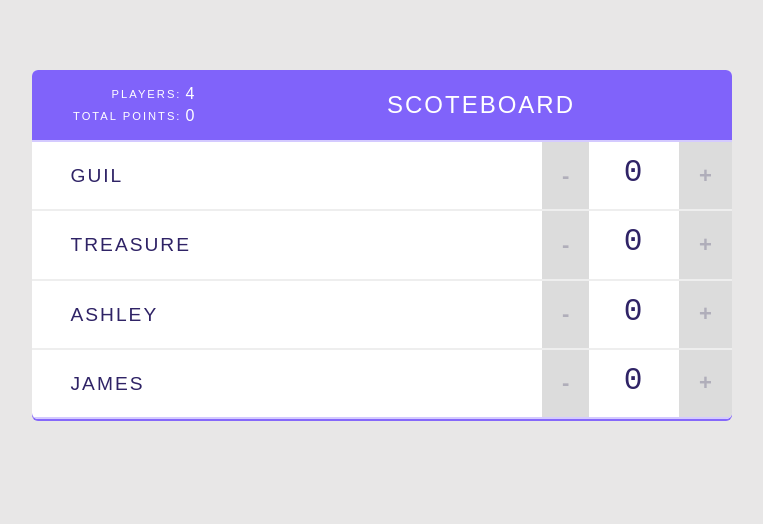
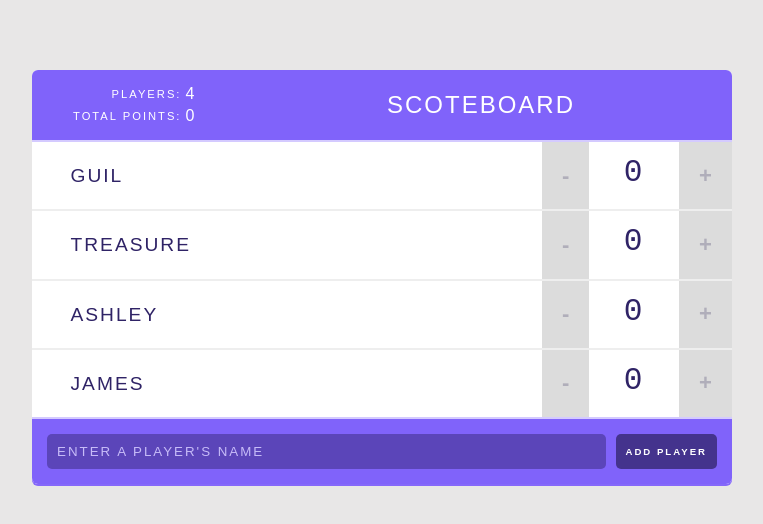
Before and after one commit to FanFunKat/Playground, a React (Vite) app in the folder 24th_challenge/my-app/: page / in a window 1280 px wide. Shown: the top 524 px of the page, without its empty margins (258-1021 px from the left). Built offline with nearby package versions, Linux system fonts and the light colour scheme.

Commit message:
Added form 'Add Player'

```diff
--- a/24th_challenge/my-app/src/App.jsx
+++ b/24th_challenge/my-app/src/App.jsx
@@ -1,6 +1,7 @@
 import { useState } from 'react';
 import { Header } from './components/Header';
 import { Player } from './components/Player';
+import { AddPlayerForm } from './components/AddPlayerForm';
 
 export function App() {
   const [players, setPlayers] = useState([
@@ -58,6 +59,7 @@
           changeScore={handleScoreChange}
         />
       )}
+      <AddPlayerForm />
     </div>
   )
 }
--- /dev/null
+++ b/24th_challenge/my-app/src/components/AddPlayerForm.jsx
@@ -0,0 +1,16 @@
+import React from 'react';
+
+export function AddPlayerForm() {
+  return (
+    <form>
+      <input
+        type="text"
+        placeholder="Enter a player's name"
+      />
+      <input
+        type="submit"
+        value="Add Player"
+      />
+    </form>
+  );
+}
```
